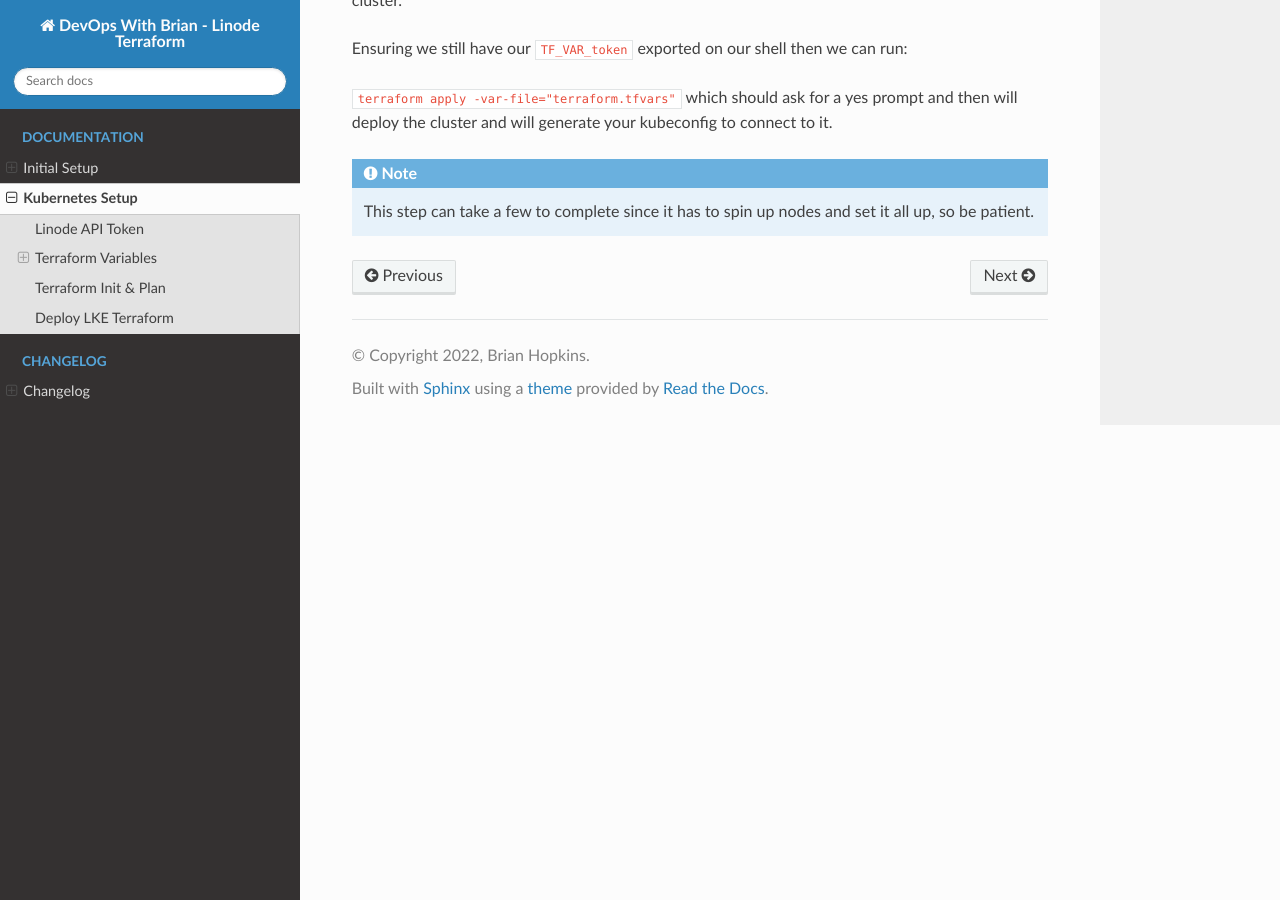
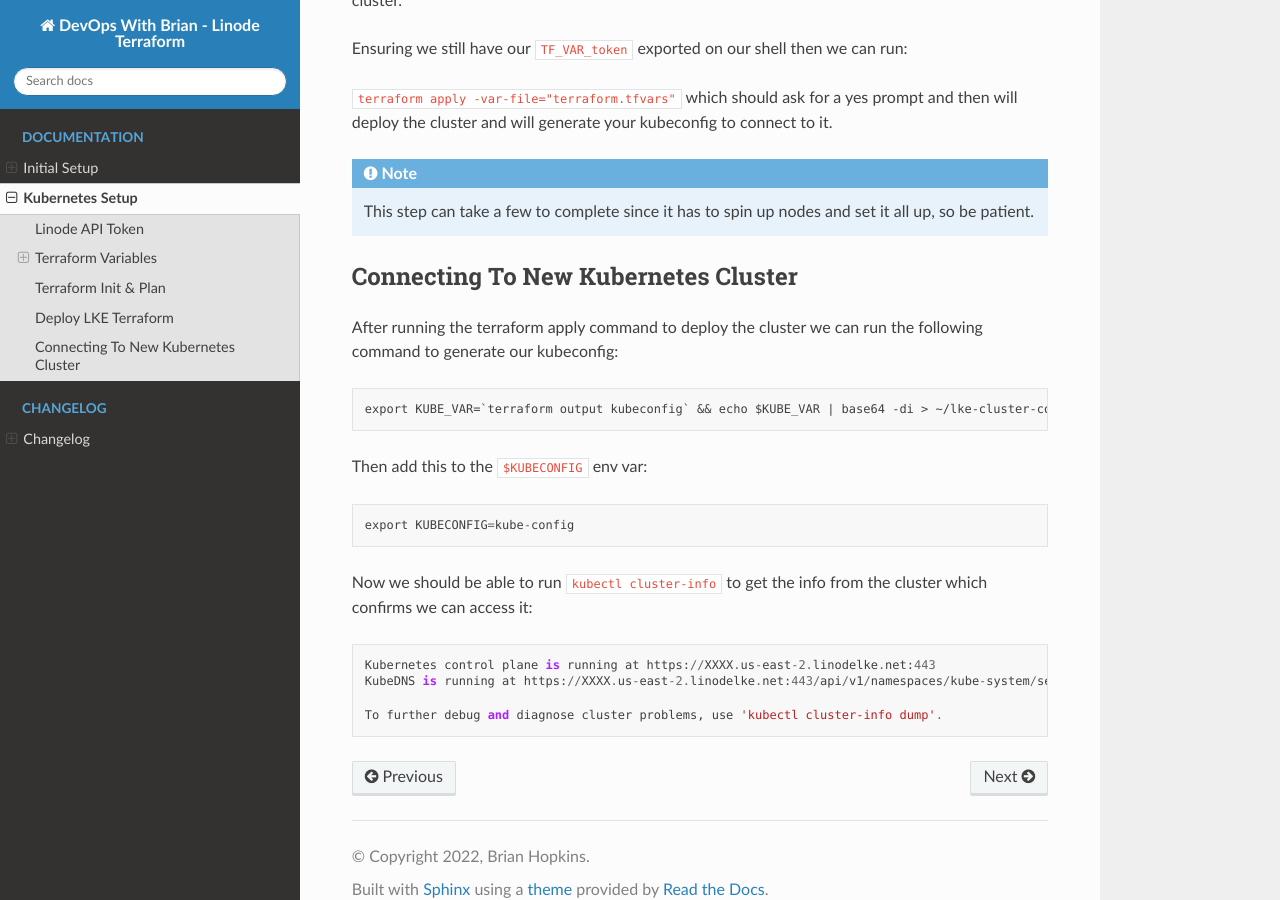
Before and after one commit to DevOps-With-Brian/linode-terraform-kubernetes, a Sphinx documentation site: the page built from docs/kubernetes_setup.rst, in a window 1280 px wide and 900 px high, scrolled down 2024 px. Built offline with Sphinx 7.4.7 and the Read the Docs theme 2.0.0, drawn with Linux system fonts in a browser that asks for light colours.

```diff
--- a/docs/kubernetes_setup.rst
+++ b/docs/kubernetes_setup.rst
@@ -71,3 +71,20 @@
 
 .. note::
     This step can take a few to complete since it has to spin up nodes and set it all up, so be patient.
+
+Connecting To New Kubernetes Cluster
+------------------------------------
+After running the terraform apply command to deploy the cluster we can run the following command to generate our kubeconfig::
+
+   export KUBE_VAR=`terraform output kubeconfig` && echo $KUBE_VAR | base64 -di > ~/lke-cluster-config.yaml
+
+Then add this to the ``$KUBECONFIG`` env var::
+
+   export KUBECONFIG=kube-config
+
+Now we should be able to run ``kubectl cluster-info`` to get the info from the cluster which confirms we can access it::
+
+   Kubernetes control plane is running at https://XXXX.us-east-2.linodelke.net:443
+   KubeDNS is running at https://XXXX.us-east-2.linodelke.net:443/api/v1/namespaces/kube-system/services/kube-dns:dns/proxy
+
+   To further debug and diagnose cluster problems, use 'kubectl cluster-info dump'.
```
Also changed, not shown: 2 other files.
